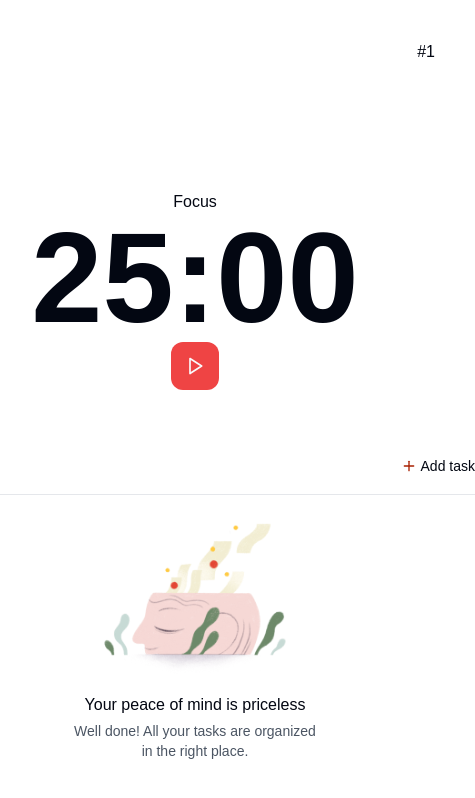
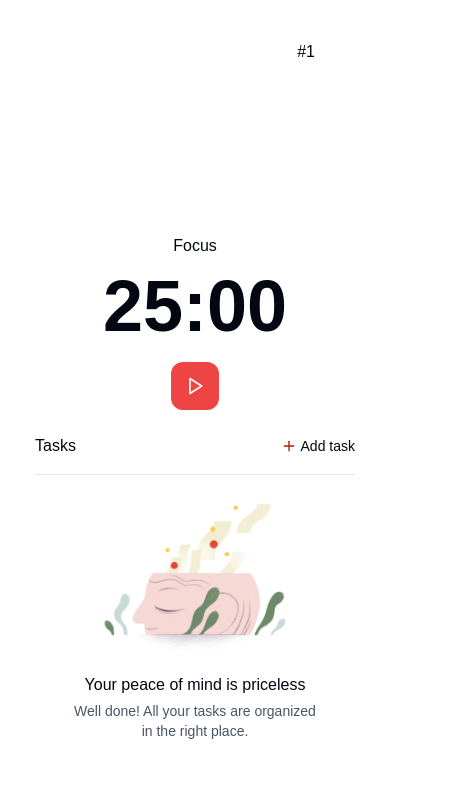
Before and after one commit to ManishBisht777/pomodoro-app, a Next.js app: page / in a window 390 px wide. Shown: the top 798 px of the page, 475 px wide, since content can reach past the window. Built offline with nearby package versions, Linux system fonts and the light colour scheme; a web font is replaced by a local one.

Commit message:
feat(styles): ui

```diff
--- a/src/components/pomodoro/Pomodoro.tsx
+++ b/src/components/pomodoro/Pomodoro.tsx
@@ -78,11 +78,11 @@ export default function Pomodoro({}: PomodoroProps) {
   }, [pomodoroState.action]);
 
   return (
-    <div className="flex flex-col gap-6 items-center justify-center relative h-screen w-[35rem]">
-      <div className="h-[40%] w-full flex justify-end flex-col items-center">
-        <div className="flex items-center flex-col">
+    <div className="flex flex-col gap-6 items-center justify-center relative h-screen md:w-[35rem] w-[20rem]">
+      <div className="h-[40%] w-full flex justify-end flex-col items-center gap-5">
+        <div className="flex items-center flex-col gap-3">
           <p>{getTextByAction(pomodoroState.action)}</p>
-          <h2 className="text-9xl font-extrabold">
+          <h2 className="md:text-9xl text-7xl  font-extrabold">
             {formatTime(pomodoroState.timer)}
           </h2>
         </div>
--- a/src/components/tasks/Tasks.tsx
+++ b/src/components/tasks/Tasks.tsx
@@ -12,7 +12,7 @@ export default function Tasks({}: TasksProps) {
   const [tasks, setTasks] = useState<Task[]>([]);
 
   return (
-    <div className="flex flex-col gap-4 w-full h-[40%] mt-10">
+    <div className="flex flex-col gap-4 w-full h-[40%] mt-10`">
       <div>
         <div className="flex justify-between items-center">
           <p>Tasks</p>
```
